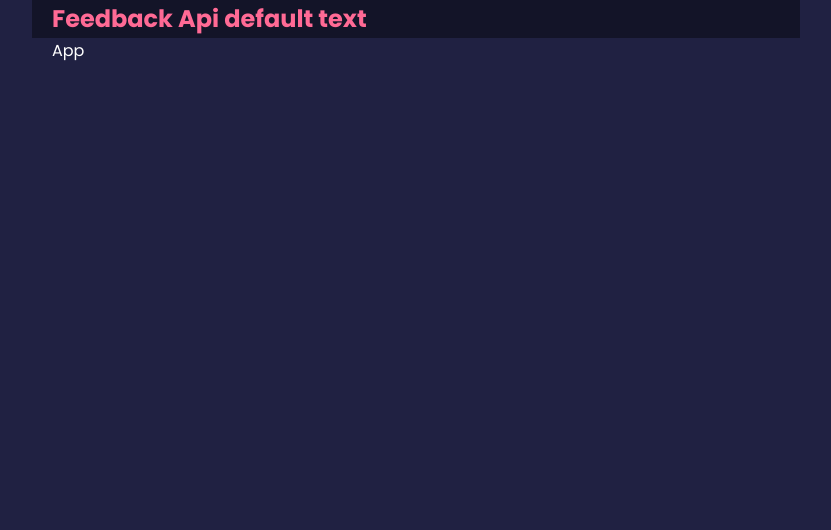
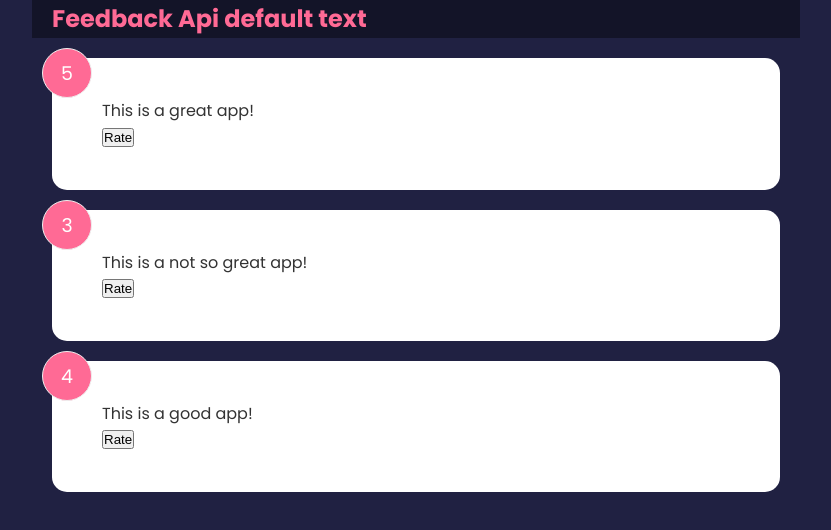
Before and after one commit to Gokhan-Unal/feedback-app, a React (Create React App) app: page / in a window 1280 px wide. Shown: the top 530 px of the page, without its empty margins (224-1055 px from the left). Built offline with nearby package versions, Linux system fonts and the light colour scheme.

Commit message:
Feedback

```diff
--- a/src/App.js
+++ b/src/App.js
@@ -1,11 +1,17 @@
-import React from 'react';
+import React, { useState } from 'react';
+import FeedbackItem from './components/FeedbackItem';
+import FeedbackList from './components/FeedbackList';
 import Header from './components/Header';
+import { FeedbackData } from './data/FeedbackData';
 
 export default function App() {
+  const [feedback, setFeedback] = useState(FeedbackData);
   return (
     <div>
       <Header />
-      <div className='container'>App</div>
+      <div className='container'>
+        <FeedbackList feedback={feedback} />
+      </div>
     </div>
   );
 }
--- /dev/null
+++ b/src/components/FeedbackItem.js
@@ -0,0 +1,11 @@
+import React, { useState } from 'react';
+
+export default function FeedbackItem({ id, rating, text }) {
+  return (
+    <div className='card'>
+      <div className='num-display'>{rating}</div>
+      <div className='text-display'>{text}</div>
+      <button>Rate</button>
+    </div>
+  );
+}
--- /dev/null
+++ b/src/components/FeedbackList.js
@@ -0,0 +1,16 @@
+import React from 'react';
+import FeedbackItem from './FeedbackItem';
+
+export default function FeedbackList({ feedback }) {
+  if (!feedback || feedback.length === 0) {
+    return <p>No feedback given yet</p>;
+  }
+
+  return (
+    <div className='feedback-list'>
+      {feedback.map((item) => (
+        <FeedbackItem key={item.id} {...item} />
+      ))}
+    </div>
+  );
+}
--- /dev/null
+++ b/src/data/FeedbackData.js
@@ -0,0 +1,17 @@
+export const FeedbackData = [
+  {
+    id: 1,
+    rating: 5,
+    text: 'This is a great app!',
+  },
+  {
+    id: 2,
+    rating: 3,
+    text: 'This is a not so great app!',
+  },
+  {
+    id: 3,
+    rating: 4,
+    text: 'This is a good app!',
+  },
+];
```
